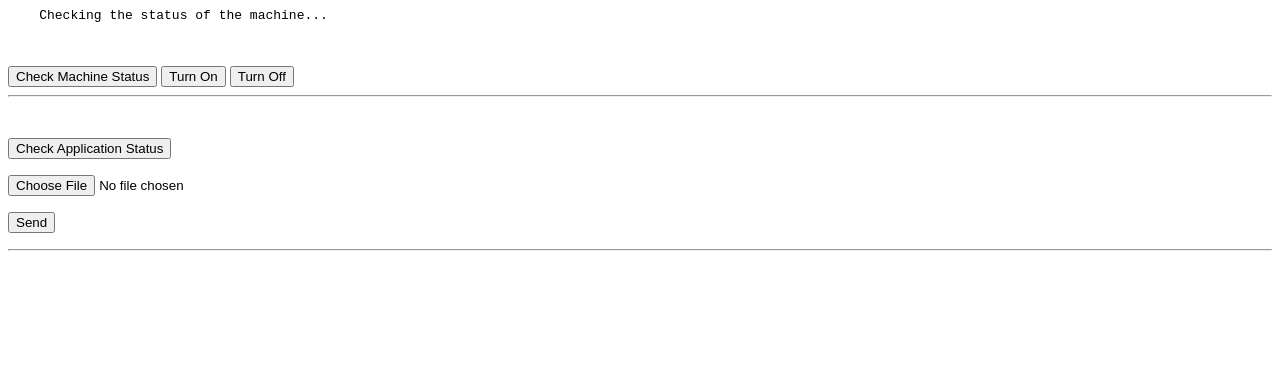
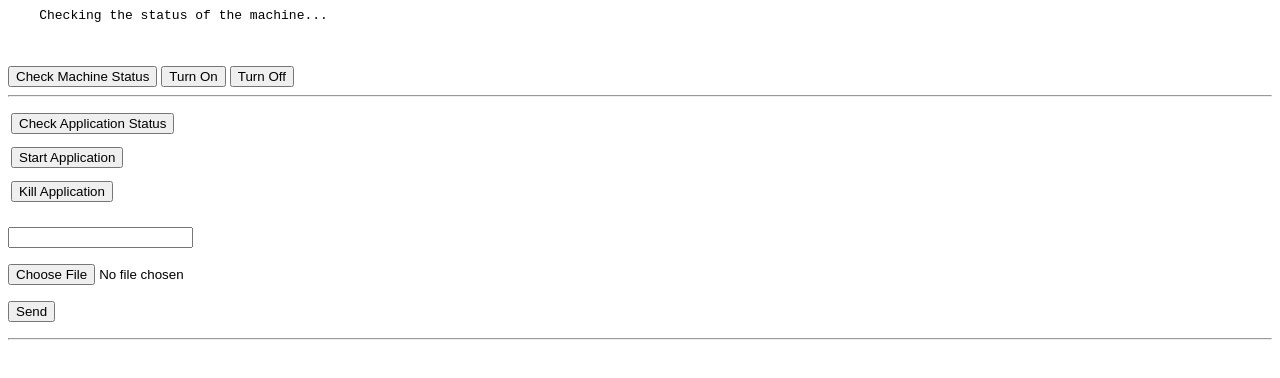
Before and after one commit to ilya-v/nbody-proxy, a plain HTML site: page www/index.html in a window 1280 px wide. Drawn offline with nearby package versions, Linux system fonts and the light colour scheme; no server answers.

Commit message:
Application panel

```diff
--- a/www/commands.html
+++ b/www/commands.html
@@ -1,19 +1,80 @@
-<pre id="app-status-panel-impl">
-
-</pre>
-
 
 <script>
     function getAppStatus() {
 		$.post('/app-status', {},
-            function(data, status) {
-			    $( "#app-status-panel-impl" ).html(data);
-		    });
+			function(data, status) {
+				$( "#app-status-panel-impl" ).html(data);
+			});
+	}
+	function killApp() {
+		$.ajax({
+			url: '/app-kill',
+			type: 'post'
+		});
+	}
+	function startApp() {
+		var theInput = document.getElementById("runName");
+		var name = theInput.value;
+		var tnow = new Date();
+		var ts = tnow.toISOString()
+			.replace(/[^a-z0-9]/g, " ")
+			.replace(/\s+$/, "")
+			.replace(/\s+/g, '-').toLowerCase();
+
+		$.post('/app-start', {
+			name: name,
+			seed: '100 ',
+			timestamp: ts,
+			},
+			function(data, status) {
+				$( "#app-start-panel-impl" ).html(data);
+			});
 	}
 	getAppStatus();
 </script>
-<button onclick="javascript:getAppStatus();">Check Application Status</button>
 
+<table>
+	<tr>
+		<td>
+			<button onclick="javascript:getAppStatus();">
+				Check Application Status
+			</button>
+		</td>
+		<td>
+			<pre id="app-status-panel-impl">
+
+			</pre>
+		</td>
+	</tr>
+	<tr>
+		<td>
+			<button onclick="javascript:startApp();">
+				Start Application
+			</button>
+		</td>
+		<td>
+			<pre id="app-start-panel-impl">
+
+			</pre>
+		</td>
+	</tr>
+	<tr>
+		<td>
+			<button onclick="javascript:killApp();">
+				Kill Application
+			</button>
+		</td>
+		<td>
+			<pre id="app-kill-panel-impl">
+
+			</pre>
+		</td>
+	</tr>
+</table>
+
+
+<br>
+<input type="text" maxlength="32" id="runName">
 
 <form action="/upload" enctype="multipart/form-data" method="post">
 <p>
```
